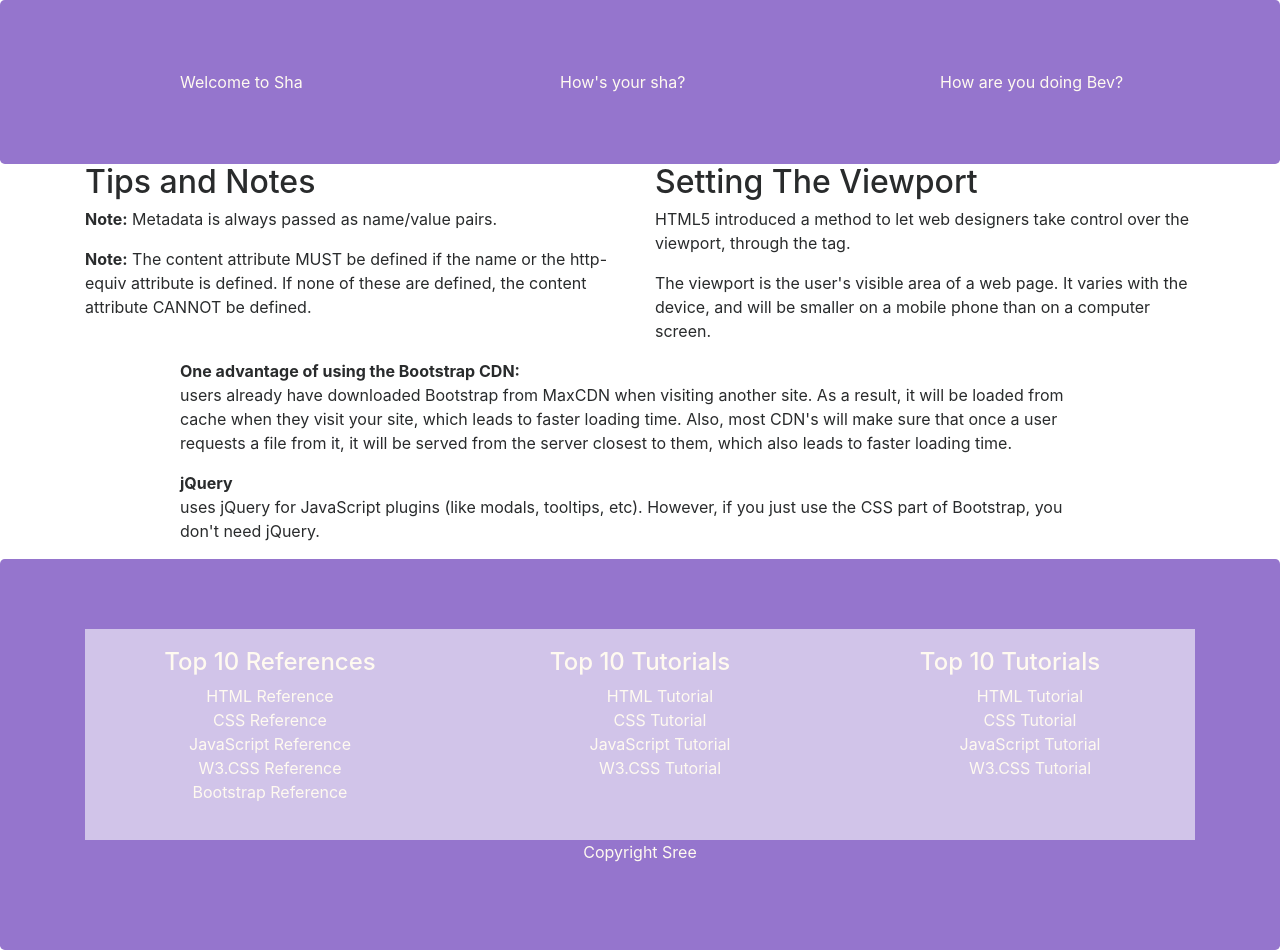
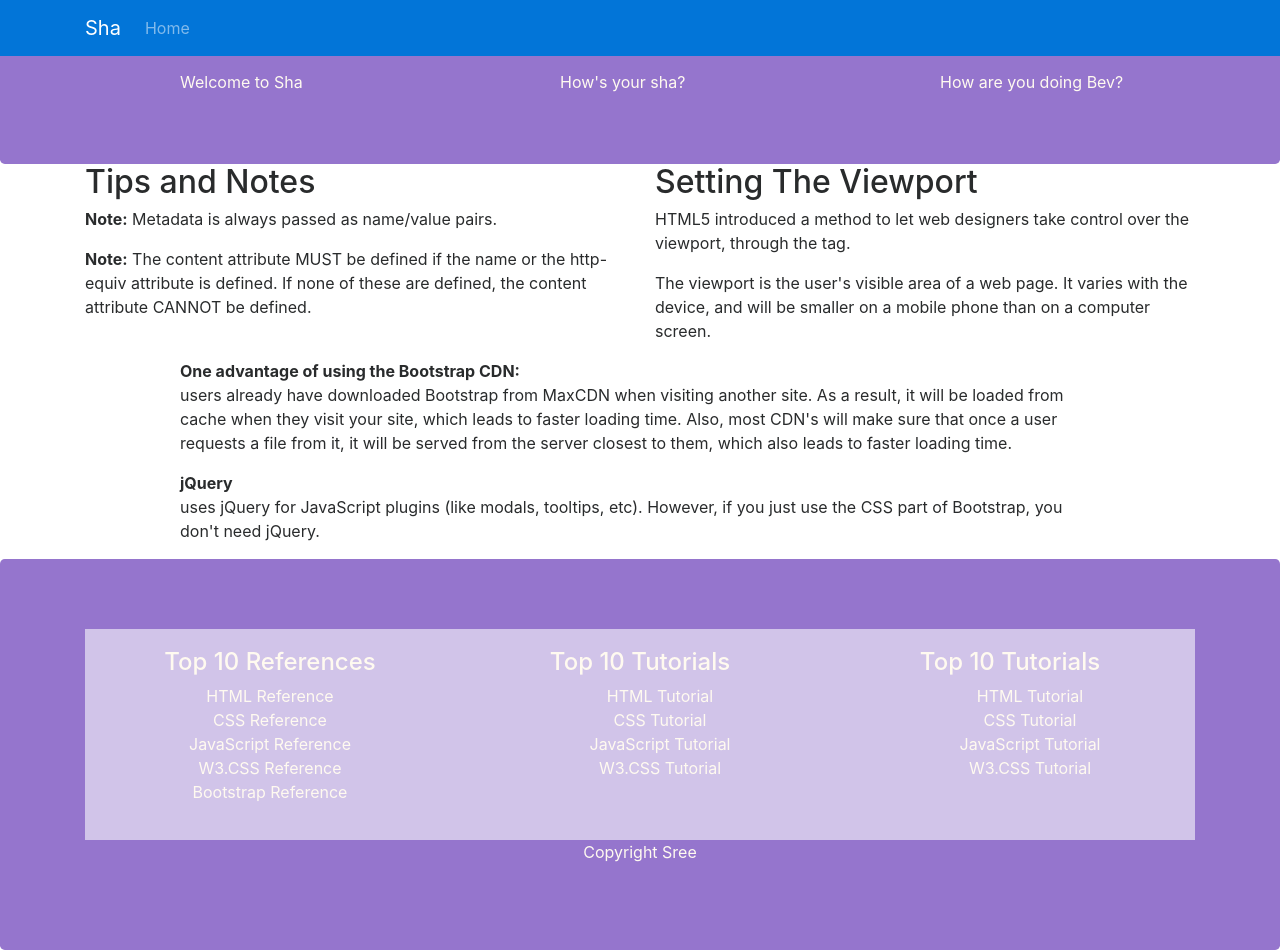
Before and after one commit to sreejithkayyoor/git-tut, a website: page index.html in a window 1280 px wide. Drawn offline with nearby package versions, Linux system fonts and the light colour scheme; a script that the page names is missing.

Commit message:
Nav bar included

```diff
--- a/index.html
+++ b/index.html
@@ -10,6 +10,18 @@
         <title>Shata</title>
     </head>
     <body>
+
+        <nav class="navbar navbar-inverse navbar-toggleable-sm bg-primary fixed-top">
+
+            <div class="container">
+                <a class="navbar-brand" href="#">Sha</a>
+                <ul class="navbar-nav">
+                    <li class="nav-item"><a class="nav-link" href="#">Home</a></li>
+                </ul>
+            </div>
+
+        </nav>
+
        <header class="jumbotron row-header">
             <div class="container">
                 <div class="row">
```
